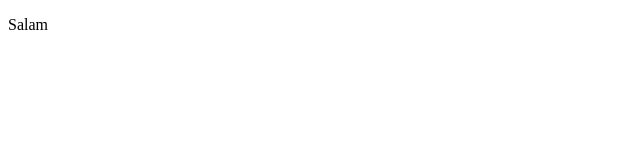
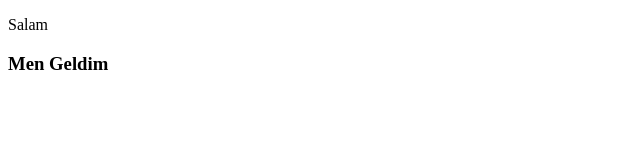
Before and after one commit to CavidQuliyev/Dominic, a plain HTML site: page index.html in a window 1280 px wide. Shown: the whole page, without its empty margins (0-640 px from the left). Drawn offline with Linux system fonts and the light colour scheme.

Commit message:
h3 added

```diff
--- a/index.html
+++ b/index.html
@@ -10,6 +10,7 @@
 
 <body>
 <p>Salam</p>
+<h3>Men Geldim</h3>
 </body>
 
 </html>
```
